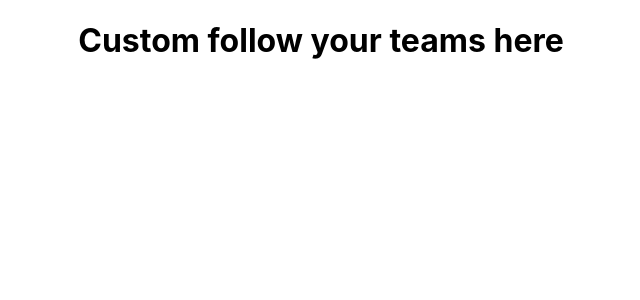
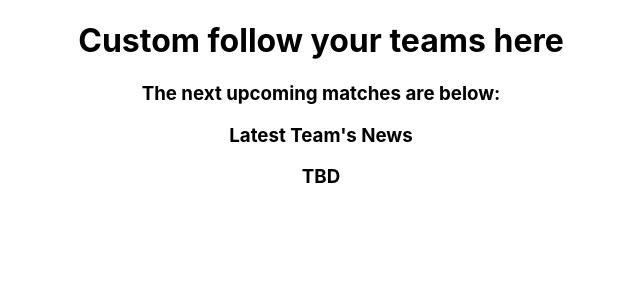
Before and after one commit to luisbryandr/favorite-sports-teams, a React (Create React App) app: page / in a window 1280 px wide. Shown: the top 300 px of the page, without its empty margins (319-959 px from the left). Built offline with nearby package versions, Linux system fonts and the light colour scheme.

Commit message:
prelimenary built sub components and connected to team component

```diff
--- a/src/App.js
+++ b/src/App.js
@@ -4,6 +4,7 @@ import './App.css';
 /* Importing dependencies / libraries here */
  /* Import components  */
 import Header from './components/Header';
+import Team from './components/Team';
 
 
 
@@ -11,6 +12,7 @@ function App() {
   return (
     <div className="App">
      <Header />
+     <Team />
     </div>
   );
 }
--- a/src/components/MiscInfo.js
+++ b/src/components/MiscInfo.js
@@ -0,0 +1,7 @@
+export default function MiscInfo () {
+    return (
+        <div className="container-miscinfo">
+            <h3>TBD</h3>
+        </div>
+    )
+}
--- a/src/components/NewsHeadlines.js
+++ b/src/components/NewsHeadlines.js
@@ -0,0 +1,7 @@
+export default function NewsHeadlines () {
+    return (
+        <div className="container-newsheadlines">
+            <h3>Latest Team's News</h3>
+        </div>
+    )
+}
--- a/src/components/Team.js
+++ b/src/components/Team.js
@@ -0,0 +1,16 @@
+import UpcomingGames from './UpcomingGames';
+import NewsHeadlines from './NewsHeadlines';
+import MiscInfo from './MiscInfo';
+
+
+
+export default function Team () {
+    return (
+        <div>
+            <UpcomingGames />
+            <NewsHeadlines />
+            <MiscInfo />
+        </div>
+
+    )
+}
--- a/src/components/UpcomingGames.js
+++ b/src/components/UpcomingGames.js
@@ -0,0 +1,8 @@
+export default function UpcomingGames () {
+    return (
+        <div>
+            <h3>The next upcoming matches are below:</h3>
+        </div>
+    )
+
+}
```
